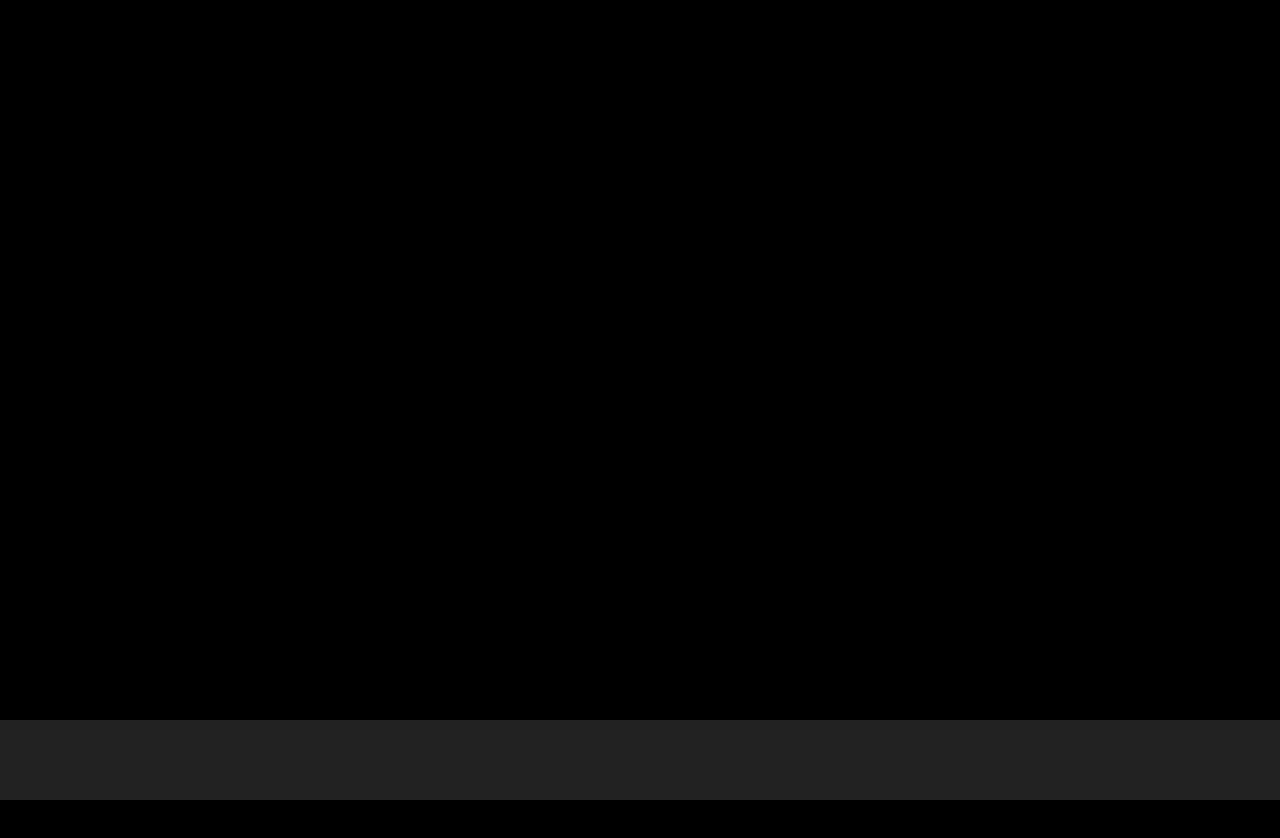
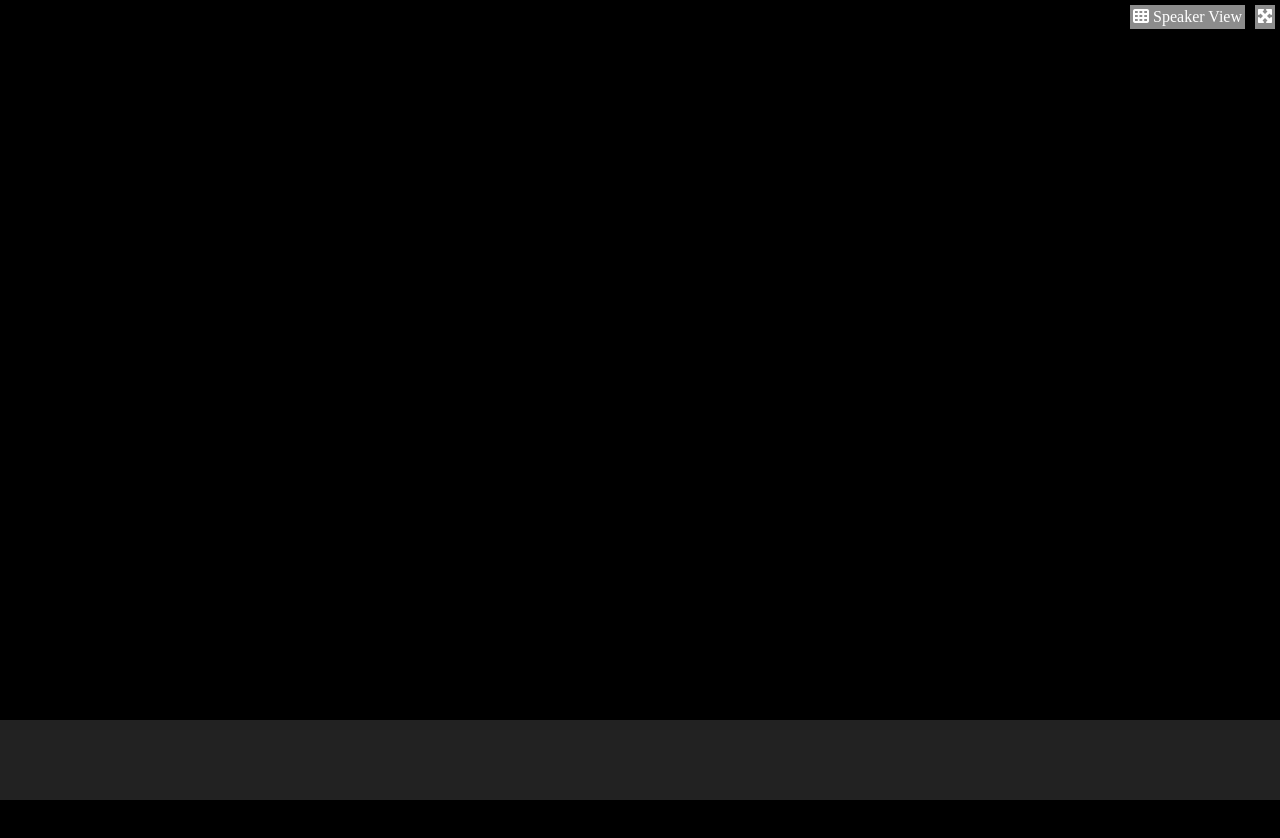
Before and after one commit to SimoCrash/html-css-zoom, a plain HTML site: page index.html in a window 1280 px wide. Drawn offline with Linux system fonts and the light colour scheme.

Commit message:
header completo

```diff
--- a/css/style.css
+++ b/css/style.css
@@ -16,7 +16,6 @@ header {
     position: fixed;
     top: 0;
     right: 0;
-    background-color: aquamarine;
 }
 
 main {
@@ -33,3 +32,18 @@ footer {
     right: 0;
     background-color: #222222;
 }
+
+/* header */
+
+.top-menu {
+    margin-top: 5px;
+    margin-right: 5px;
+    display: flex;
+    color: white;
+}
+
+.top-menu p {
+    background-color: #8c8c8c;
+    margin-left: 10px;
+    padding: 3px;
+}
--- a/index.html
+++ b/index.html
@@ -16,7 +16,10 @@
 </head>
 <body>
     <header>
-
+        <div class="top-menu">
+            <p><i class="fa-solid fa-table-cells"></i> Speaker View</p>
+            <p><i class="fa-solid fa-maximize"></i></p>
+        </div>
     </header>
 
     <main>
```
